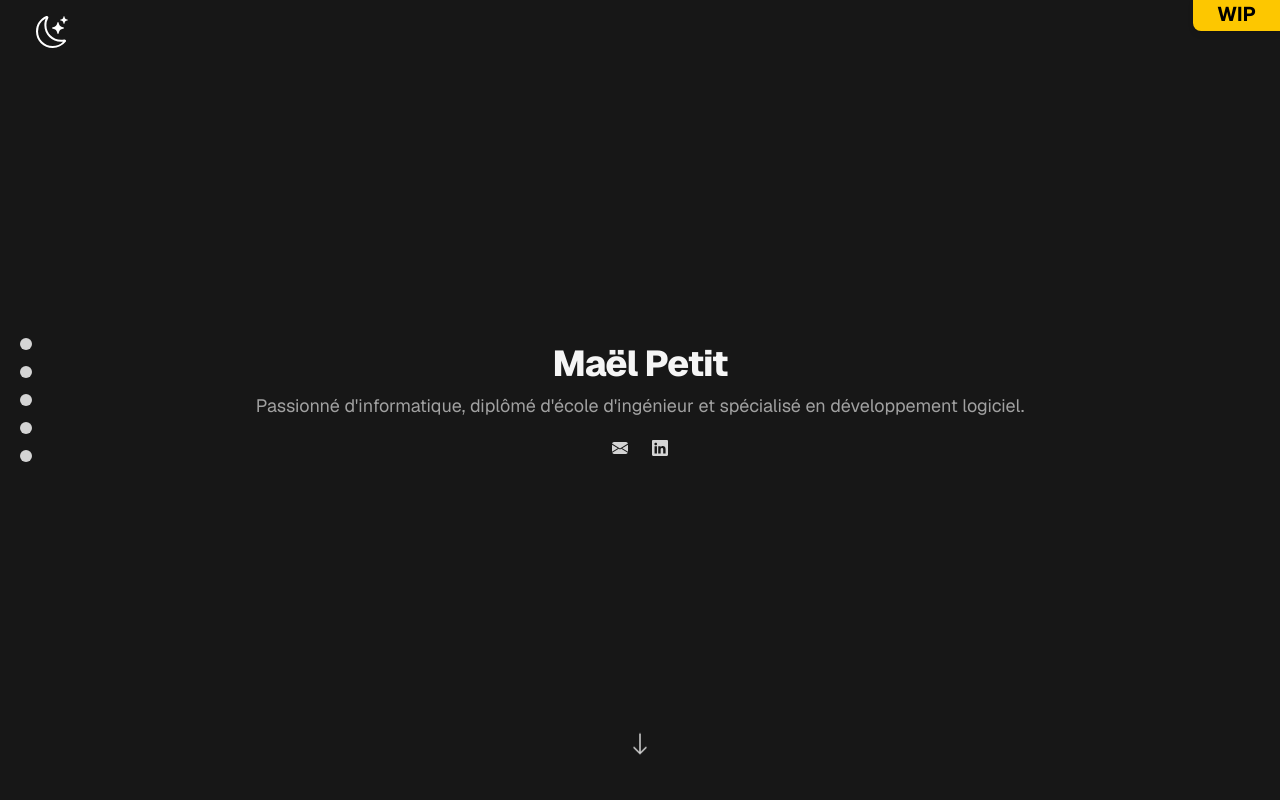
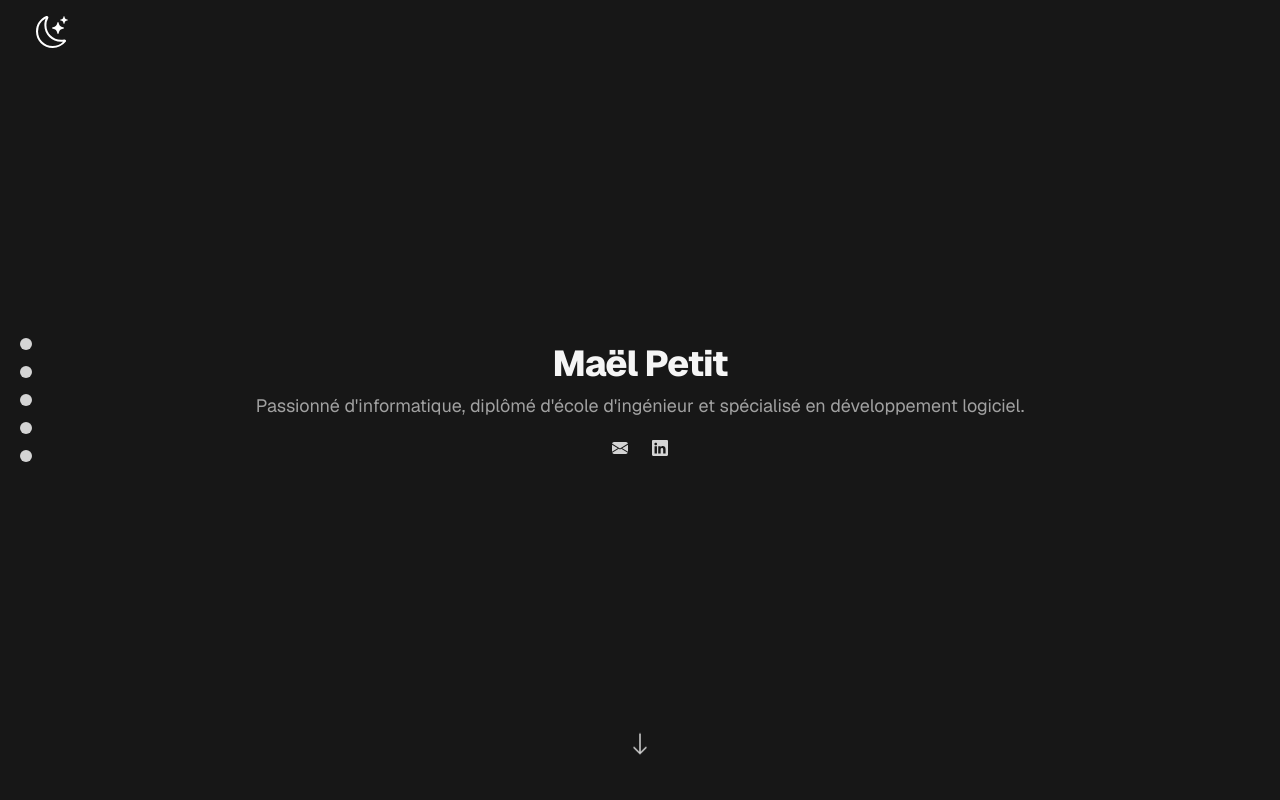
Before and after one commit to MaelPetit37/MaelPetit37.github.io, a Next.js app: page / in a window 1280 px wide. Shown: the top 800 px of the page. Built offline with nearby package versions, Linux system fonts and the light colour scheme.

Commit message:
removed WIP banner

```diff
--- a/app/page.tsx
+++ b/app/page.tsx
@@ -12,12 +12,7 @@ export default function Page() {
   const { introduction } = globalData as GlobalData;
   return (
     <main className="min-h-screen bg-neutral-300 dark:bg-neutral-900 px-5 font-sans flex flex-col scroll-smooth">
-      {/* 1. The Fixed Banner (Stays in the corner, ignored by layout) */}
-      <div className="absolute top-0 right-0 z-50">
-        <span className="bg-yellow-400 text-black text-xl font-bold px-6 py-1 rounded-bl-lg uppercase shadow-md">
-          WIP
-        </span>
-      </div>
+
 
       <nav className="fixed left-5 top-1/2 -translate-y-1/2 z-40 hidden md:flex flex-col gap-4">
         <a href="#home" className="w-3 h-3 rounded-full bg-neutral-800 dark:bg-neutral-300 hover:bg-yellow-600 dark:hover:bg-yellow-300" title="Accueil"></a>
```
